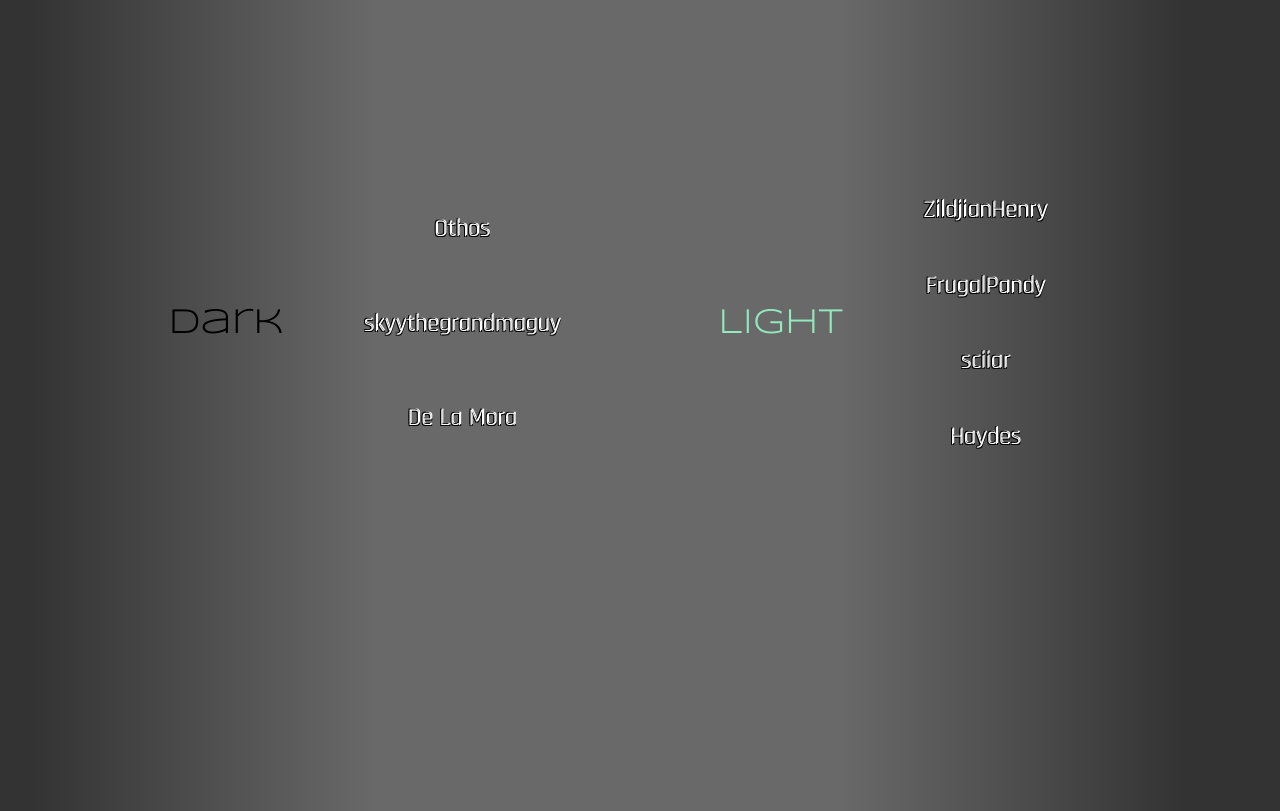
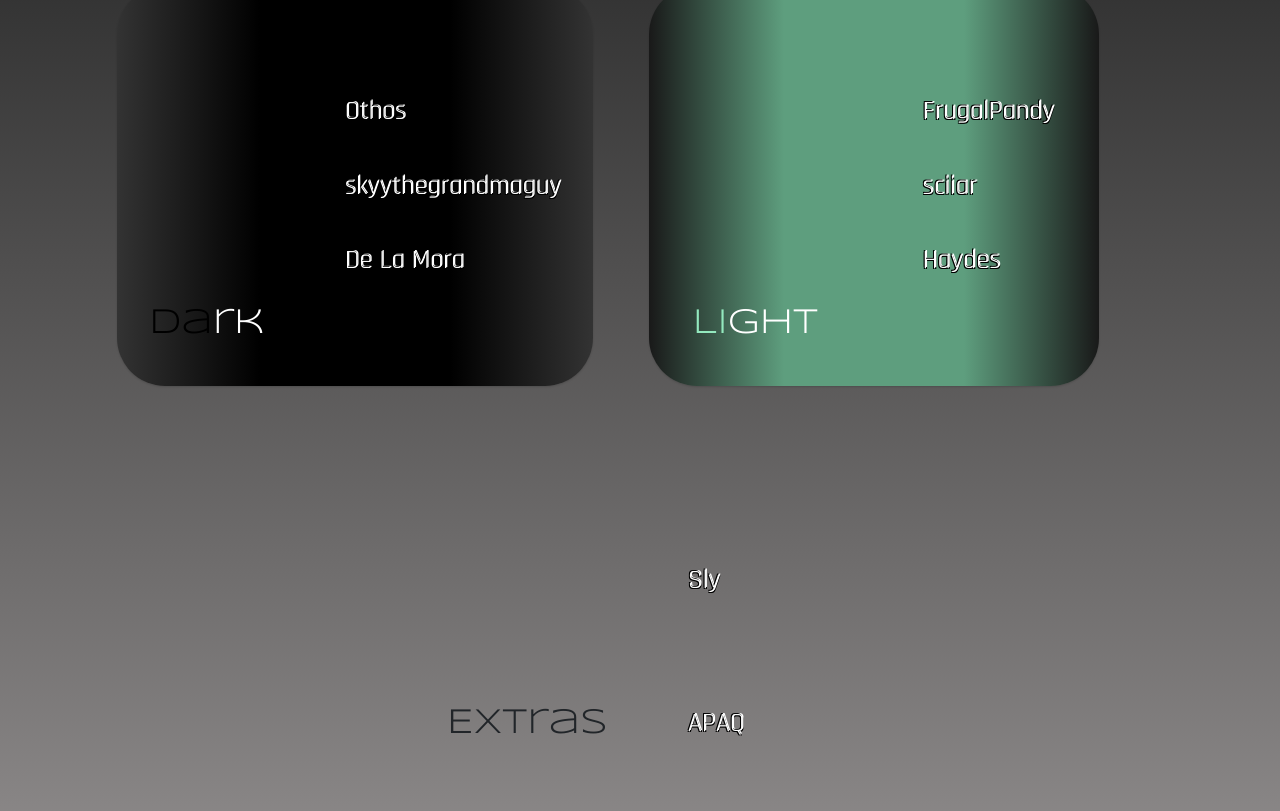
Before and after one commit to adastraz/hyperspace-dark-fe, a React (Create React App) app: page /rl in a window 1280 px wide. Shown: the part 649-1460 px from the top of the page. Built offline with nearby package versions, Linux system fonts and the light colour scheme; no server answers; a web font is replaced by a local one.

Commit message:
more style changes confirmed with tethys

```diff
--- a/src/components/RL.js
+++ b/src/components/RL.js
@@ -1,32 +1,31 @@
 import React from 'react'
 import { Link } from 'react-router-dom'
 import { connect } from 'react-redux'
-import { PlayersDiv, Divider, Lineup2, PlayerContainer } from '../styles/Players'
+import { PlayersDiv, Divider, Lineup2, PlayerContainer, DividerDark, RK, GHT, DividerLight } from '../styles/Players'
 
 const RL = () => {
     return (
         <PlayerContainer>
             <PlayersDiv>
-                <Divider>
-                    <h1 className='lineuptitle dark'>Dark</h1>
+                <DividerDark className='box'>
+                    <h1 className='lineuptitle dark'>Da<RK>rk</RK></h1>
                     <Lineup2>
                         <Link to='/player/Othos' className='name nav'>Othos</Link>
                         <Link to='/player/skyythegrandmaguy' className='name nav'>skyythegrandmaguy</Link>
                         <Link to='/player/De La Mora' className='name nav'>De La Mora</Link>
                     </Lineup2>
-                </Divider>
-                    <Divider>
-                        <h1 className='lineuptitle light'>Light</h1>
-                        <Lineup2>
-                            <Link to='/player/Sly' className='name nav'>ZildjianHenry</Link>
-                            <Link to='/player/FrugalPandy' className='name nav'>FrugalPandy</Link>
-                            <Link to='/player/sciiar' className='name nav'>sciiar</Link>
-                            <Link to='/player/Haydes' className='name nav'>Haydes</Link>
-                        </Lineup2>
-                    </Divider>
+                </DividerDark>
+                <DividerLight className='box'>
+                    <h1 className='lineuptitle light'>Li<GHT>ght</GHT></h1>
+                    <Lineup2>
+                        <Link to='/player/FrugalPandy' className='name nav'>FrugalPandy</Link>
+                        <Link to='/player/sciiar' className='name nav'>sciiar</Link>
+                        <Link to='/player/Haydes' className='name nav'>Haydes</Link>
+                    </Lineup2>
+                </DividerLight>
             </PlayersDiv>
             <PlayersDiv>
-                <Divider>
+                <Divider className='spacingExtra'>
                     <h1 className='lineuptitle'>Extras</h1>
                     <Lineup2>
                         <Link to='' className='name nav'>Sly</Link>
@@ -35,14 +34,14 @@ const RL = () => {
                     </Lineup2>
                 </Divider>
             </PlayersDiv>
-            <PlayersDiv>
+            {/* <PlayersDiv>
                 <Divider>
                     <h1 className='lineuptitle'>Manager</h1>
                     <Lineup2>
                         <Link to='' className='name nav'>SquallOwl</Link>
                     </Lineup2>
                 </Divider>
-            </PlayersDiv>
+            </PlayersDiv> */}
         </PlayerContainer>
     )
 }
--- a/src/styles/About/index.js
+++ b/src/styles/About/index.js
@@ -12,8 +12,8 @@ export const Container = styled.div`
   padding: 3rem;
   margin: 5rem;
   // border-radius: 1rem;
-  background: rgb(51,51,51);
-  background: linear-gradient(90deg, rgba(51,51,51,1) 0%, rgba(105,105,105,1) 30%, rgba(105,105,105,1) 50%, rgba(105,105,105,1) 70%, rgba(51,51,51,1) 100%);
+  // background: rgb(51,51,51);
+  // background: linear-gradient(90deg, rgba(51,51,51,1) 0%, rgba(105,105,105,1) 30%, rgba(105,105,105,1) 50%, rgba(105,105,105,1) 70%, rgba(51,51,51,1) 100%);
 `
 
 export const CrewContainer = styled.div`
--- a/src/styles/App/index.js
+++ b/src/styles/App/index.js
@@ -3,7 +3,8 @@ import styled from 'styled-components'
 export const SpaceBetween = styled.div`
     display: flex;
     justify-content: space-between;
-    background-color: #333333;
+    background: rgb(255,248,248);
+    background: linear-gradient(0deg, rgba(255,248,248,1) -50%, rgba(51,51,51,1) 100%);
     @media(max-width: 1500px) {
         display: block;
         margin: 0 auto
--- a/src/styles/Players/index.js
+++ b/src/styles/Players/index.js
@@ -4,16 +4,16 @@ export const PlayerContainer = styled.div`
     width: 90%;
     margin: 2rem;
     padding-bottom: 15rem;
-    background: rgb(51,51,51);
-    background: linear-gradient(90deg, rgba(51,51,51,1) 0%, rgba(105,105,105,1) 30%, rgba(105,105,105,1) 50%, rgba(105,105,105,1) 70%, rgba(51,51,51,1) 100%);
+    // background: rgb(51,51,51);
+    // background: linear-gradient(90deg, rgba(51,51,51,1) 0%, rgba(105,105,105,1) 30%, rgba(105,105,105,1) 50%, rgba(105,105,105,1) 70%, rgba(51,51,51,1) 100%);
 `
 
 export const PlayersDiv = styled.div`
-    margin: 0rem 3rem -20rem 3rem;
+    margin: 0rem 0rem -20rem 0rem;
     display: flex;
     // flex-direction: column;
     justify-content: space-around;
-    width: 70%;
+    width: 75%;
     // height: 25rem;
     @media(max-width: 1500px) {
         margin: 0 auto;
@@ -22,6 +22,14 @@ export const PlayersDiv = styled.div`
     @media(max-width: 850px) {
         flex-direction: column;
     }
+`
+
+export const RK = styled.span`
+    color: white;
+`
+
+export const GHT = styled.span`
+    color: white;
 `
 
 export const PlayerDiv = styled.div`
@@ -56,6 +64,44 @@ export const Divider = styled.div`
     }
 `
 
+export const DividerDark = styled.div`
+    display: flex;
+    justify-content: space-around;
+    align-items: space-evenly;
+    margin: 5rem 0;
+    height: 25rem;
+    background: rgb(51,51,51);
+    background: linear-gradient(90deg, rgba(51,51,51,1) 0%, rgba(0,0,0,1) 30%, rgba(0,0,0,1) 50%, rgba(0,0,0,1) 70%, rgba(51,51,51,1) 100%);
+    border-radius: 3rem;
+    min-width: 450px;
+    padding: 0 2rem;
+    @media(max-width: 1500px) {
+        margin: 0 auto;
+    }
+    @media(max-width: 850px) {
+        margin: 0
+    }
+`
+
+export const DividerLight = styled.div`
+    display: flex;
+    justify-content: space-around;
+    align-items: space-evenly;
+    margin: 5rem 0;
+    height: 25rem;
+    background: rgb(25,25,25);
+    background: linear-gradient(90deg, rgba(25,25,25,1) 0%, rgba(94,158,126,1) 30%, rgba(94,158,126,1) 50%, rgba(94,158,126,1) 70%, rgba(25,25,25,1) 100%);
+    border-radius: 3rem;
+    padding: 0 2rem;
+    min-width: 450px;
+    @media(max-width: 1500px) {
+        margin: 0 auto;
+    }
+    @media(max-width: 850px) {
+        margin: 0
+    }
+`
+
 export const Lineup = styled.div`
     display: flex;
     flex-direction: column;
@@ -72,8 +118,8 @@ export const Lineup2 = styled.div`
     display: flex;
     flex-direction: column;
     justify-content: space-evenly;
-    align-items: center;
-    margin: 10rem 0;
+    align-items: space-between;
+    margin: 4rem 0;
     font-family: 'Rajdhani', sans-serif;
     @media(max-width: 850px) {
         margin: 4rem 0
--- a/src/styles/Tournament/index.js
+++ b/src/styles/Tournament/index.js
@@ -3,12 +3,16 @@ import { Button } from 'reactstrap'
 
 export const TournyButton = styled(Button)`
   width: 22.5rem;
-  background-color: #000a04;
+  background: rgb(45,253,160);
+  background: radial-gradient(circle, rgba(45,253,160,0.6418942577030813) 0%, rgba(0,0,0,0.8911939775910365) 100%);
   padding: 0 1rem 1rem 1rem;
   margin-left: 1rem;
   margin-bottom: 1rem;
   :hover {
-    background-color: #696969
+    // background-color: #696969
+    color: black;
+    background: rgb(163,34,195);
+    background: radial-gradient(circle, rgba(163,34,195,0.8995973389355743) 0%, rgba(45,253,160,0.87718837535014) 100%);
   }
 `
 
--- a/src/styles/Welcome/index.js
+++ b/src/styles/Welcome/index.js
@@ -20,8 +20,8 @@ export const Container = styled.div`
     display: flex;
     flex-direction: column;
     justify-content: center;
-    background: rgb(51,51,51);
-    background: linear-gradient(90deg, rgba(51,51,51,1) 0%, rgba(0,0,0,1) 30%, rgba(0,0,0,1) 50%, rgba(0,0,0,1) 70%, rgba(51,51,51,1) 100%);
+    // background: rgb(51,51,51);
+    // background: linear-gradient(90deg, rgba(51,51,51,1) 0%, rgba(0,0,0,1) 30%, rgba(0,0,0,1) 50%, rgba(0,0,0,1) 70%, rgba(51,51,51,1) 100%);
     // border-top: .6rem double #93e9be;
     // border-bottom: .6rem double #93e9be;
     border-opacity: .7;
--- a/src/styles/dashboard.css
+++ b/src/styles/dashboard.css
@@ -23,6 +23,32 @@
 }
 .fullbioactive {
     display: block;
+}
+
+.box {
+    position: relative;
+    /* background-color: #fff; */
+    box-shadow: 0 1px 2px rgba(0,0,0,0.15);
+    transition: all 0.3s ease-in-out;
+}
+.box::after {
+    content: '';
+    position: absolute;
+    z-index: -1;
+    width: 100%;
+    height: 100%;
+    opacity: 0;
+    border-radius: 5rem;
+    box-shadow: 1rem 25px 30px rgba(0,0,0,0.3);
+    transition: opacity 0.3s ease-in-out;
+}
+.box:hover {
+    transform: scale(1.2, 1.2);
+}
+
+  /* Fade in the pseudo-element with the bigger shadow */
+.box:hover::after {
+    opacity: 1;
 }
 
 #collection-component-1610576218932 {
@@ -531,6 +557,10 @@ a, a:visited, a:hover, a:active {
     margin: 17.5px;
 }
 
+.spacingExtra {
+    margin-top: 10rem;
+}
+
 .scheduletitle{
     font-family: 'Orbitron', sans-serif;
 }
@@ -580,10 +610,13 @@ a, a:visited, a:hover, a:active {
 
 .name{
     text-decoration: none !important;
-    font-size: 1.5rem;
+    font-size: 1.65rem;
+    /* font-weight: bold; */
     color: white !important;
     text-shadow: -1px -1px 0 black, 1px -1px 0, -1px 1px 0 black, 1px 1px 0 black;
 }
+
+
 
 .lineuptitle{
     margin: 20rem 5rem 20rem 0;
```
Also changed, not shown: 1 other file (tests, documents, lock files or other folders).
